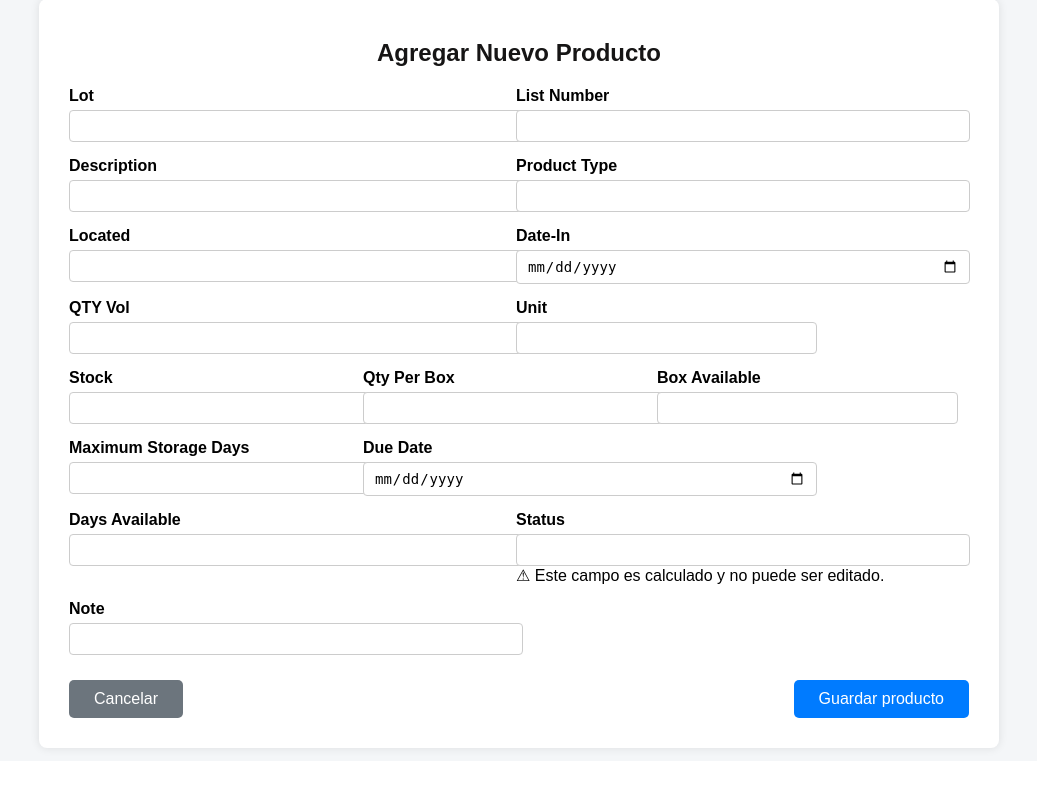
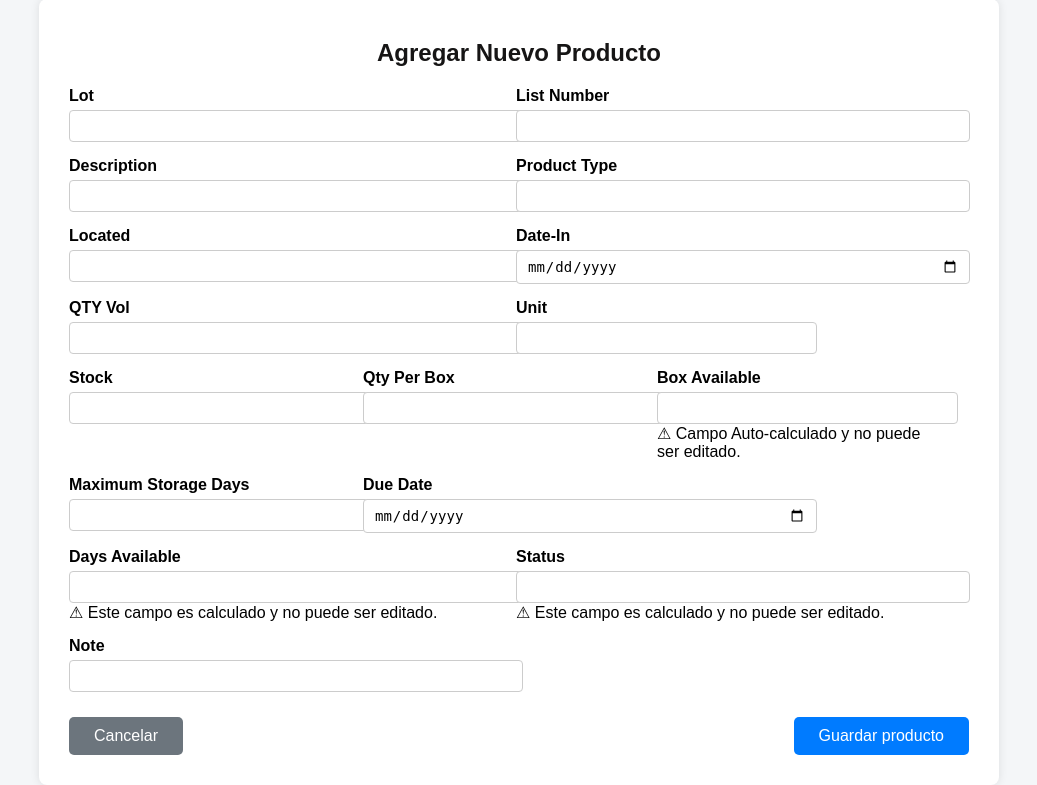
Before and after one commit to jim29-icu/app2, a Flask app: page /agregar in a window 1280 px wide. Shown: the part 39-824 px from the top of the page, without its empty margins (121-1158 px from the left). Before the commit the page ends 794 px from the top, so only its background shows below. Run offline with Flask 3, Linux system fonts and the light colour scheme; the visitor is signed in with stand-in values (Sample User, id 1).

Commit message:
FIX
adding fixiss

```diff
--- a/templates/agregar.html
+++ b/templates/agregar.html
@@ -200,6 +200,9 @@
       <div class="col-md-4">
         <label for="Box_Available">Box Available</label>
         <input type="number" step="0.01" name="Box_Available" id="Box_Available" readonly />
+         <div class="form-text text-warning">
+    ⚠ Campo Auto-calculado y no puede ser editado.
+  </div>
       </div>
 
       <div class="col-md-4">
@@ -215,7 +218,10 @@
 
       <div class="col-md-6">
         <label for="Days_Available">Days Available</label>
-        <input type="number" name="Days_Available" id="Days_Available" step="1" />
+        <input type="number" name="Days_Available" id="Days_Available" step="1" readonly/>
+         <div class="form-text text-warning">
+    ⚠ Este campo es calculado y no puede ser editado.
+  </div>
       </div>
 
       <div class="col-md-6">
```
